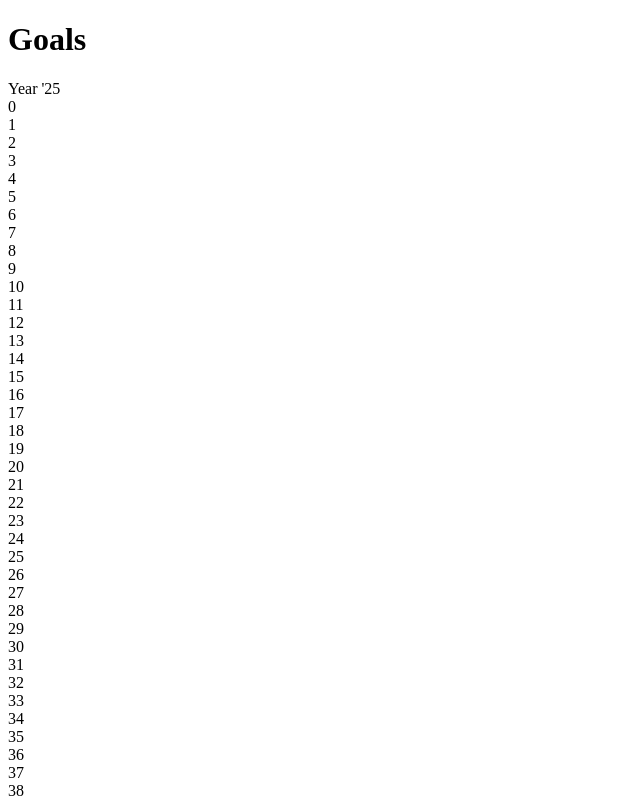
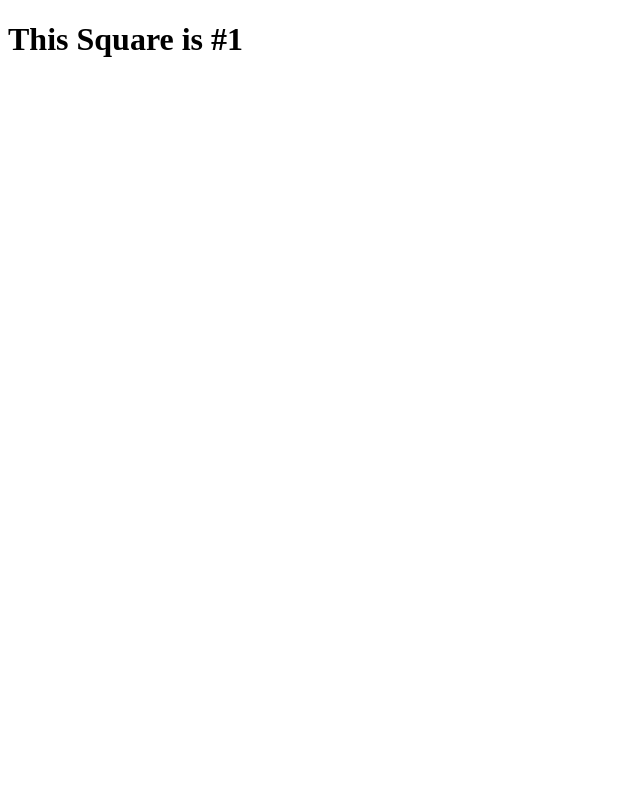
Before and after one commit to cjcompton/prod, a React (Vite) app in the folder prod/src/renderer/: page /#/pages/1 in a window 1280 px wide. Shown: the top 800 px of the page, without its empty margins (0-640 px from the left). Built offline with nearby package versions, Linux system fonts and the light colour scheme.

Commit message:
gixed a typo (haha get it?) with pageS, and then switched to HashRouter instead of BrowserRouter

```diff
--- a/prod/src/renderer/src/App.tsx
+++ b/prod/src/renderer/src/App.tsx
@@ -1,5 +1,5 @@
 import React from "react"
-import { BrowserRouter as Router, Routes, Route } from "react-router-dom"
+import { HashRouter as Router, Routes, Route } from "react-router-dom"
 import MainPage from "./components/AppLayout"
 import SquareNote from "./components/SquareNote"
 
@@ -9,7 +9,7 @@ function App(): JSX.Element {
     <Router>
       <Routes>
         <Route path="/" element={<MainPage />}/>
-        <Route path="/page/:squareId" element={<SquareNote />}/>
+        <Route path="/pages/:squareId" element={<SquareNote />}/>
       </Routes>
     </Router>
     {/* <div className="flex h-full items-center justify-center">
--- a/prod/src/renderer/src/components/SquareNote.tsx
+++ b/prod/src/renderer/src/components/SquareNote.tsx
@@ -1,8 +1,12 @@
-import React from "react";
+import React, { useEffect } from "react";
 import { useParams } from "react-router-dom";
 
 const SquareNote = () => {
     let {squareId} = useParams();
+
+    useEffect(() => {
+        console.log("Rendering SquareNote:", squareId);
+    }, [squareId]);
 
     return(
         <div className="h-100 w-100 flex items-center justify-center">
```
